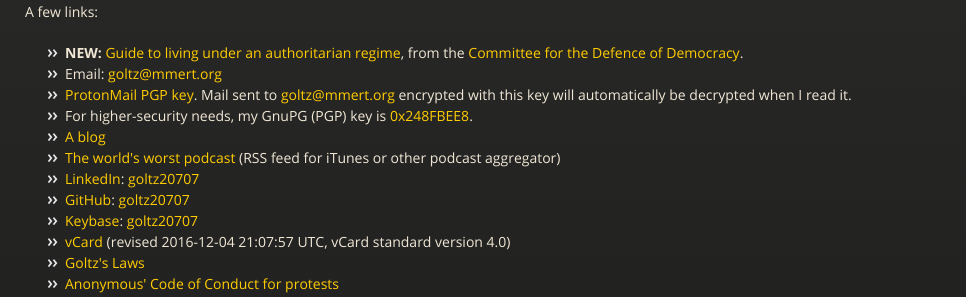
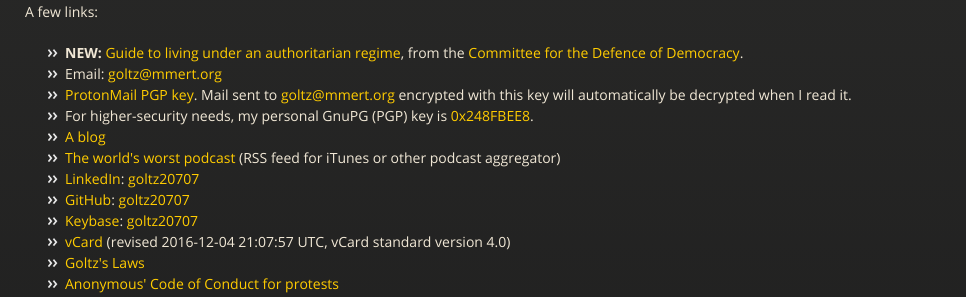
Before and after one commit to goltz20707/goltz20707.github.io, a Jekyll site: the page built from index.html, in a window 1280 px wide. Shown: the part 208-505 px from the top of the page, without its empty margins (0-966 px from the left). Built offline with Jekyll 4.4.1, drawn with Linux system fonts in a browser that asks for light colours.

Commit message:
Added "personal" to link for my personal PGP key.

```diff
--- a/index.html
+++ b/index.html
@@ -33,7 +33,7 @@ descr: "Home page of James P. GOLTZ"
       to <a href="mailto:goltz@mmert.org">goltz@mmert.org</a>
       encrypted with this key will automatically be decrypted when I
       read it.</li>
-  <li>For higher-security needs, my GnuPG (PGP) key
+  <li>For higher-security needs, my personal GnuPG (PGP) key
     is <a href="https://keybase.io/goltz20707/pgp_keys.asc?fingerprint=a8eba189c2a8431a30f699ae7fa6a207248fbee8">0x248FBEE8</a>.</li>
   <li><a href="blog.html">A blog</a></li>
   <li><a href="npi.xml">The world's worst podcast</a> (RSS feed for
```
